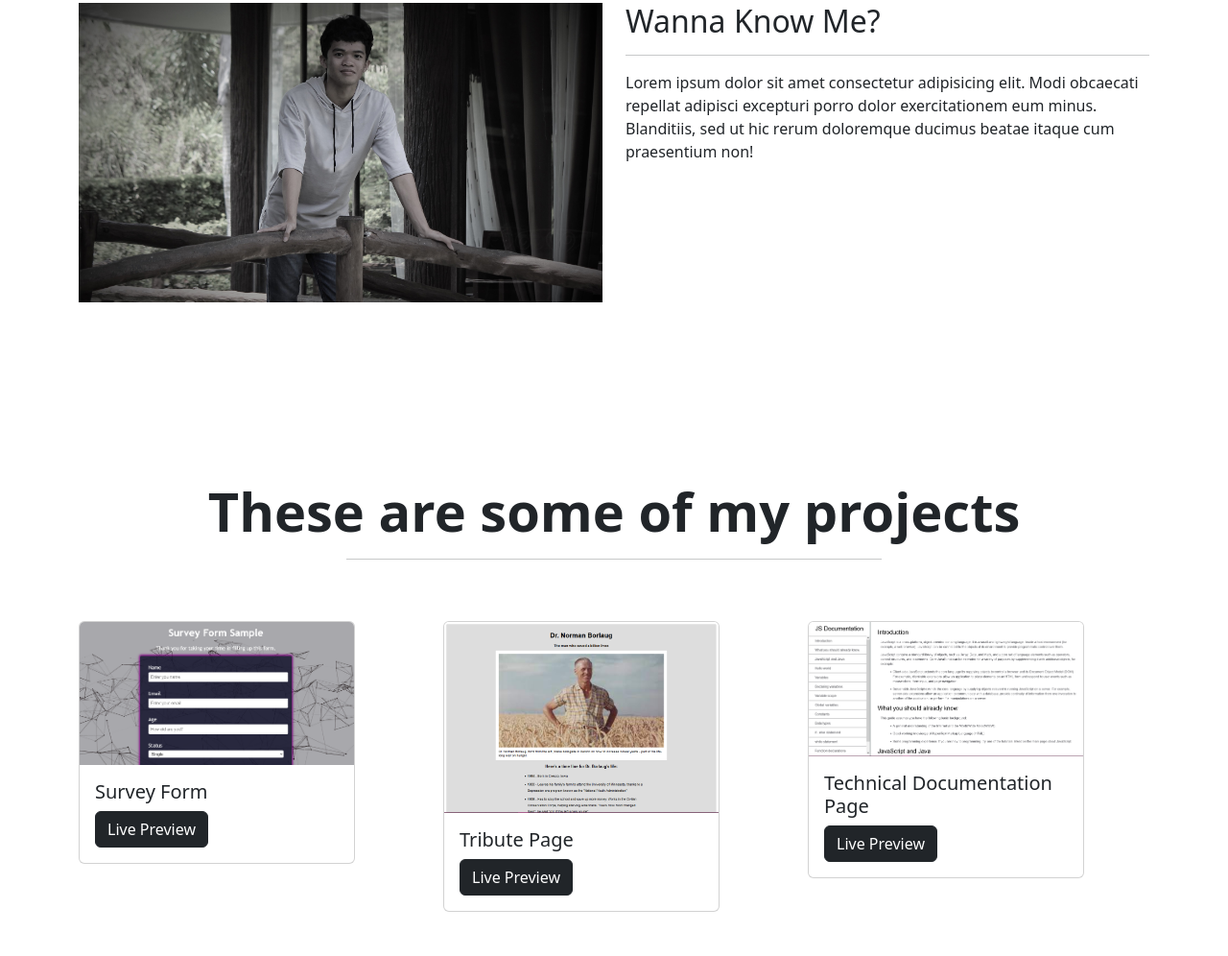
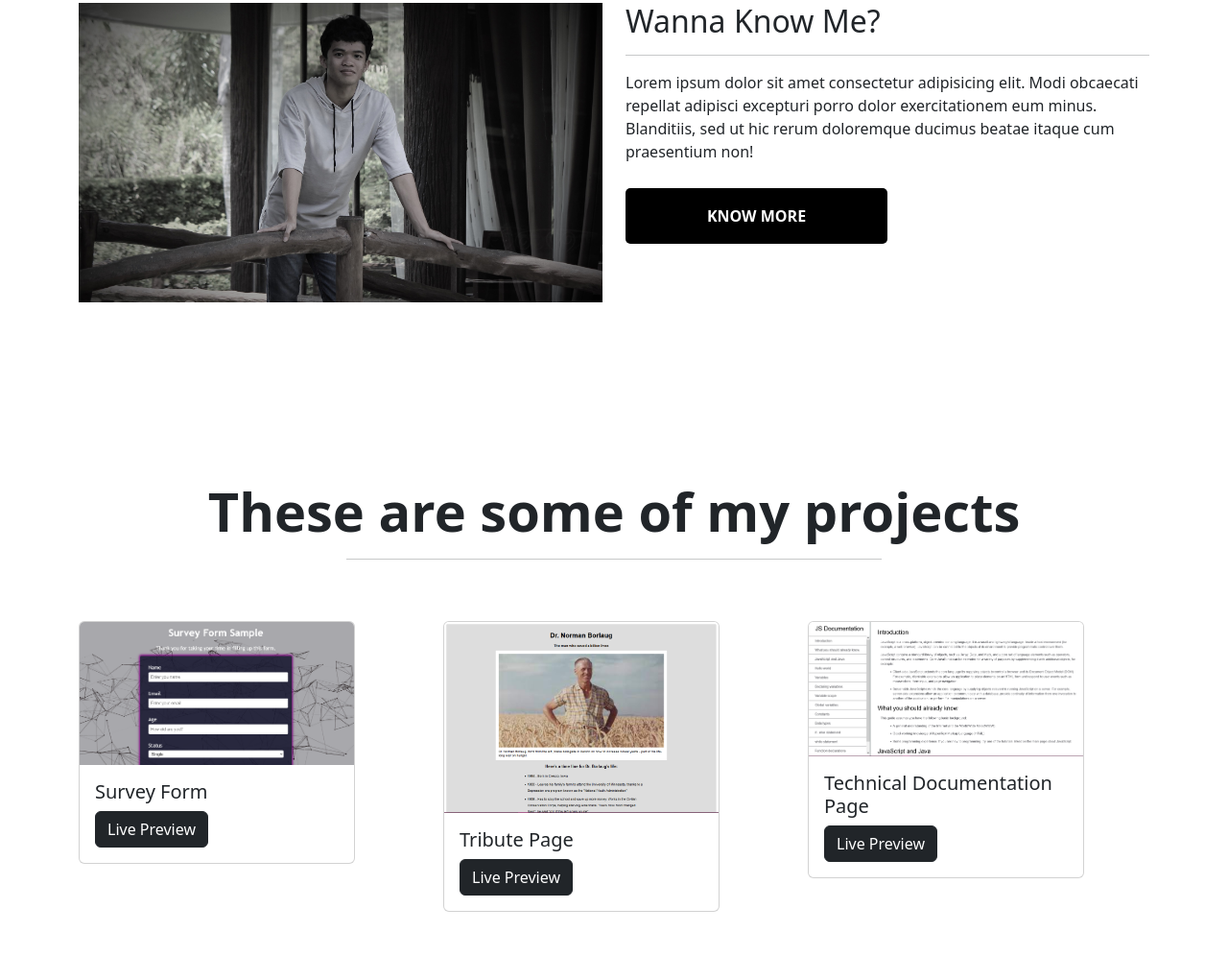
Before and after one commit to eubert369/portfolio, a plain HTML site: page index.html in a window 1280 px wide. Shown: the part 990-1986 px from the top of the page at 96% size. Drawn offline with nearby package versions, Linux system fonts and the light colour scheme.

Commit message:
Update index.html

```diff
--- a/index.html
+++ b/index.html
@@ -66,9 +66,9 @@
                     porro dolor exercitationem eum minus. Blanditiis, sed ut hic rerum doloremque ducimus beatae itaque
                     cum praesentium non!</p>
 
-                <!-- <button class="btn w-50">
-                    <a href="#">Know More</a>
-                </button> -->
+                <button class="btn w-50">
+                    <a href="https://www.facebook.com/marceubert.contado">Know More</a>
+                </button>
             </div>
         </div>
     </div>
```
